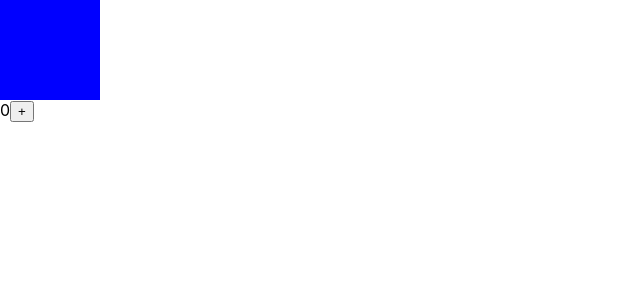
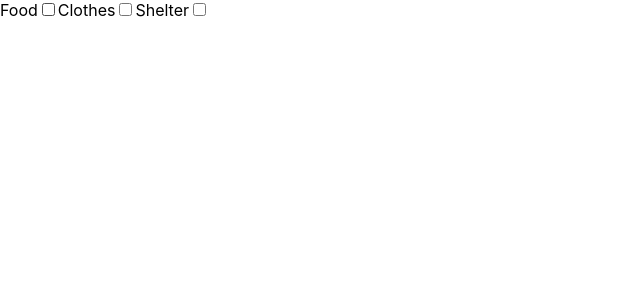
Before and after one commit to HY219/TIL, a React (Create React App) app in the folder FE_DevCourse/Week12/Day55/kdt-app/: page / in a window 1280 px wide. Shown: the top 300 px of the page, without its empty margins (0-640 px from the left). Built offline with nearby package versions, Linux system fonts and the light colour scheme.

Commit message:
Feat: useCallback - 체크박스의 상태가 변경된 것만 리렌더링
* 체크박스 상태가 변경되지 않은 경우 - 리렌더링 방지
* useCallback(함수 생성, 의존성 배열); - 의존성 배열이 변경될 경우만 함수 재정의(새 메모리에 할당)

```diff
--- a/FE_DevCourse/Week12/Day55/kdt-app/src/App.js
+++ b/FE_DevCourse/Week12/Day55/kdt-app/src/App.js
@@ -1,18 +1,26 @@
-// 1. 함수 컴포넌트는 자신의 상태가 변경될 때 리렌더링된다.
-// 2. 부모 컴포넌트로 부터 받는 prop이 변경될 때 리렌더링된다.
-// 3. 부모 컴포넌트의 상태가 변경되면 리렌더링된다.
-// React.memo
-import { useState } from "react";
-import Box from "./components/Box";
+// useCallback
+// 함수가 다시 정의되는 것을 막음
+import { useCallback, useState } from "react";
+import Checkbox from "./components/Checkbox";
+function App() {
+  const [foodOn, setFoodOn] = useState(false);
+  const [clothesOn, setClothesOn] = useState(false);
+  const [shelterOn, setShelterOn] = useState(false);
 
-function App() {
-  const [count, setCount] = useState(0);
+  // 새로운 메모리에 정의된 함수가 onChange로 넘어가기 때문에,
+  // 함수가 재정의되어, 자식 컴포넌트(Checkbox)에 React.memo를 해줘도 리렌더링된다.
+
+  // 이를 막기위해 useCallback(함수 생성,[dependency(의존성 배열)]) 사용
+  // dependency(두번째 인자)가 변경되지 않으면 이전에 생성했던 함수(첫번째 인자, 메모리 주소 변경 x) 반환
+  const foodChange = useCallback((e) => setFoodOn(e.target.checked), []);
+  const clothesChange = useCallback((e) => setClothesOn(e.target.checked), []);
+  const shelterChange = useCallback((e) => setShelterOn(e.target.checked), []);
 
   return (
     <div>
-      <Box />
-      {count}
-      <button onClick={() => setCount(count + 1)}>+</button>
+      <Checkbox label="Food" on={foodOn} onChange={foodChange} />
+      <Checkbox label="Clothes" on={clothesOn} onChange={clothesChange} />
+      <Checkbox label="Shelter" on={shelterOn} onChange={shelterChange} />
     </div>
   );
 }
--- /dev/null
+++ b/FE_DevCourse/Week12/Day55/kdt-app/src/components/Checkbox/index.js
@@ -0,0 +1,14 @@
+import React from "react";
+
+// 라벨, 체크박스상태, 체크박스클릭시이벤트처리
+const Checkbox = React.memo(({ label, on, onChange }) => {
+  console.log(label, on);
+  return (
+    <label>
+      {label}
+      <input type="checkbox" defaultChecked={on} onChange={onChange}></input>
+    </label>
+  );
+});
+
+export default Checkbox;
```
Also changed, not shown: FE_DevCourse/Week12/Day55/kdt-app/src/workedAppBefore/Box.js (added, +20 -0 lines).
